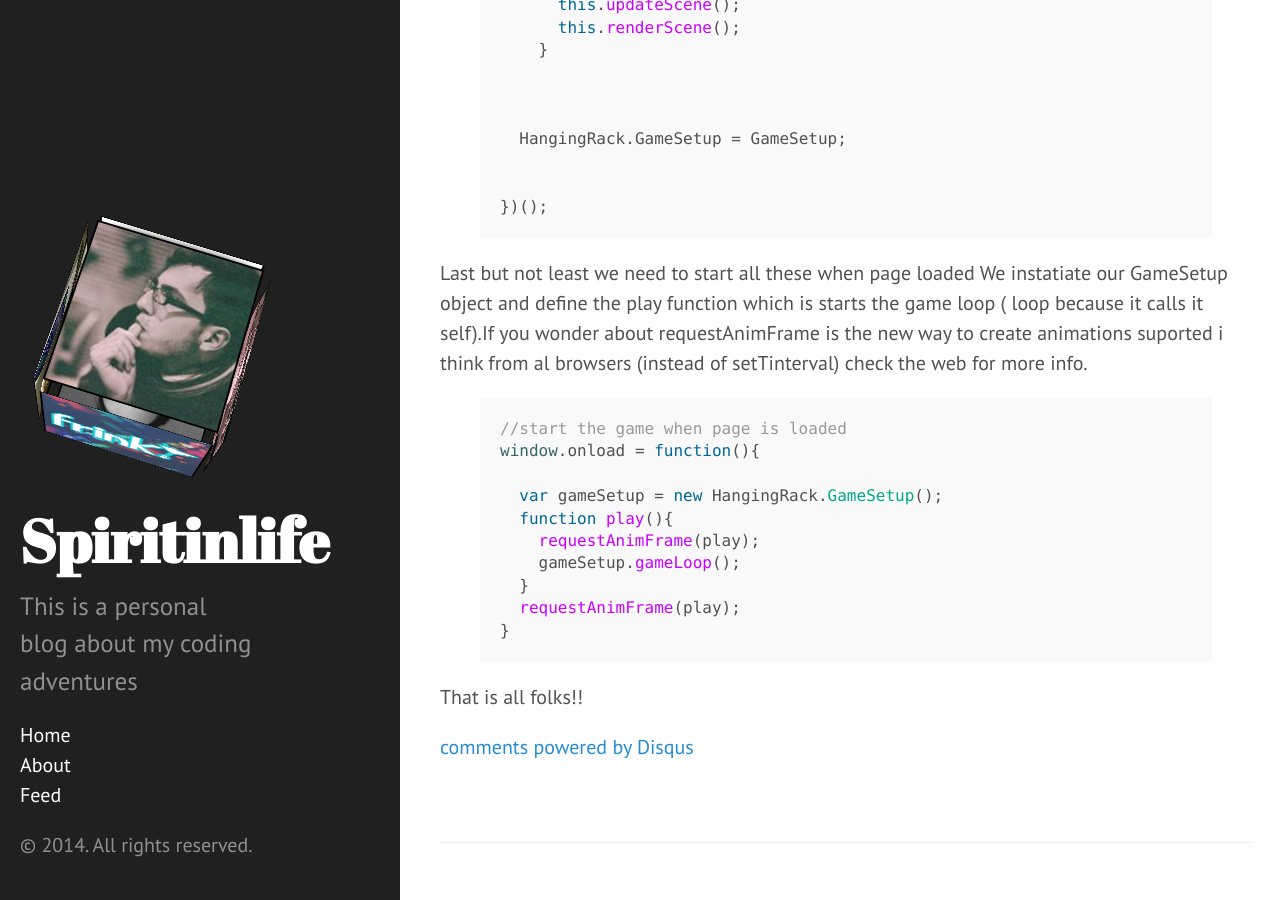
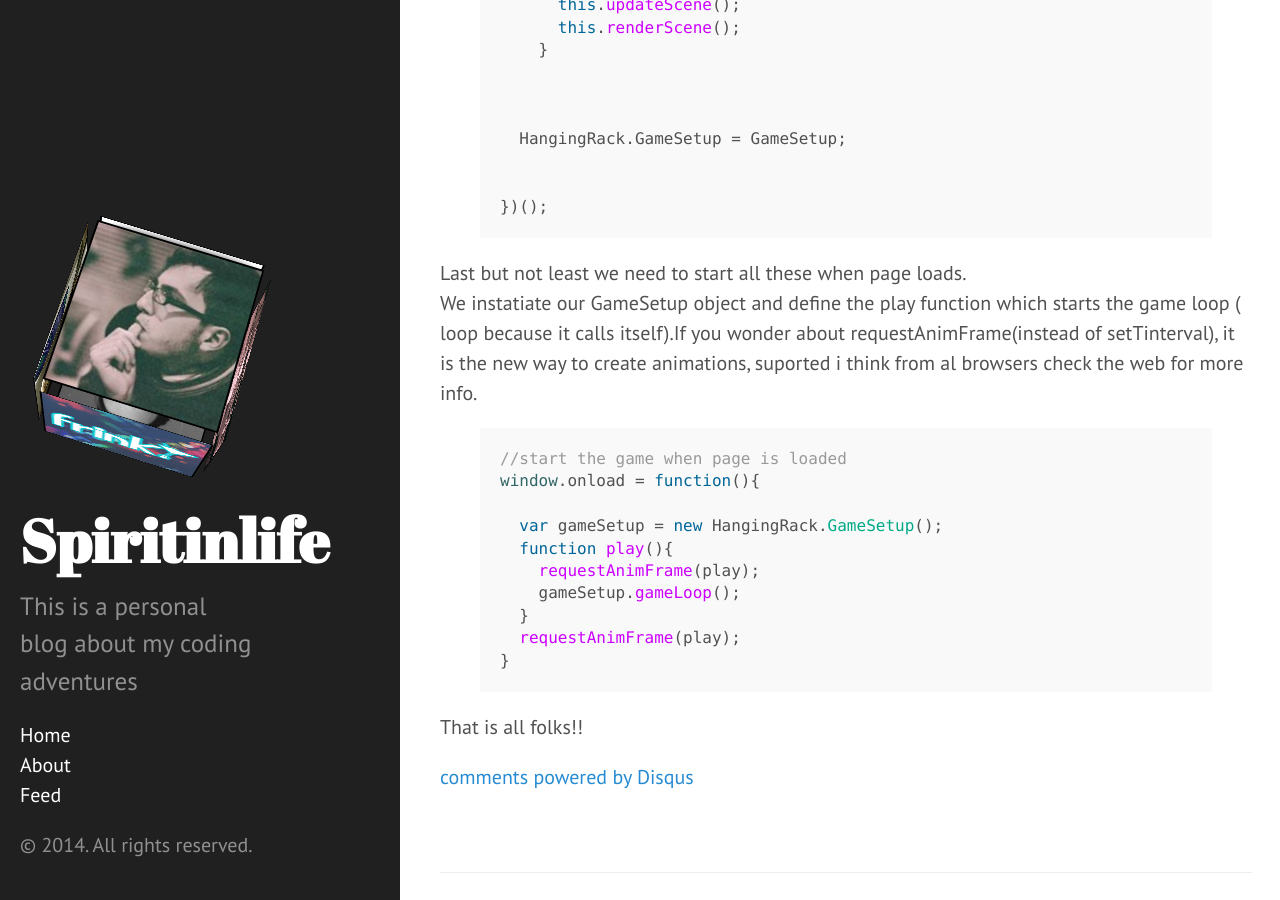
Before and after one commit to spiritinlife/spiritinlife.github.io, a Jekyll site: the page built from _posts/2014-08-02-Implementing-hanging-rack-clothes-js-canvas.markdown, in a window 1280 px wide and 900 px high, scrolled down 11461 px. Built offline with Jekyll 4.4.1, drawn with Linux system fonts in a browser that asks for light colours; Markdown is read by kramdown in place of the engine named in the settings; comment, search, counter and statistics services are not loaded.

Commit message:
Article about javascript canvas

```diff
--- a/_posts/2014-08-02-Implementing-hanging-rack-clothes-js-canvas.markdown
+++ b/_posts/2014-08-02-Implementing-hanging-rack-clothes-js-canvas.markdown
@@ -489,8 +489,8 @@ After that we have our gameloop, which first updates the camera viewports(if rig
 {% endhighlight %}
 
 
-Last but not least we need to start all these when page loaded
-We instatiate our GameSetup object and define the play function which is starts the game loop ( loop because it calls it self).If you wonder about requestAnimFrame is the new way to create animations suported i think from al browsers (instead of setTinterval) check the web for more info.
+Last but not least we need to start all these when page loads.<br>
+We instatiate our GameSetup object and define the play function which  starts the game loop ( loop because it calls itself).If you wonder about requestAnimFrame(instead of setTinterval), it is the new way to create animations, suported i think from al browsers  check the web for more info.
 
 
 
```
